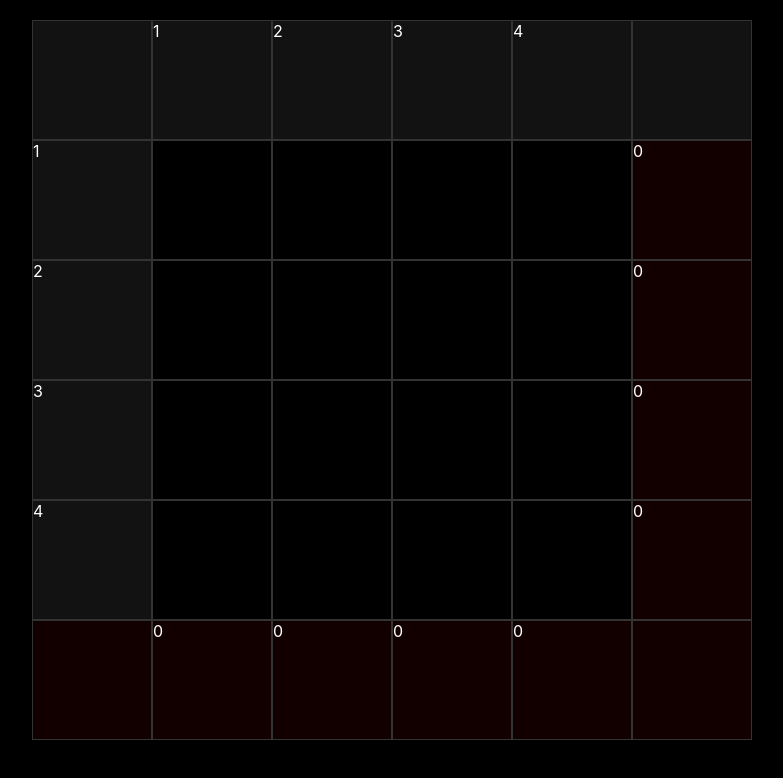
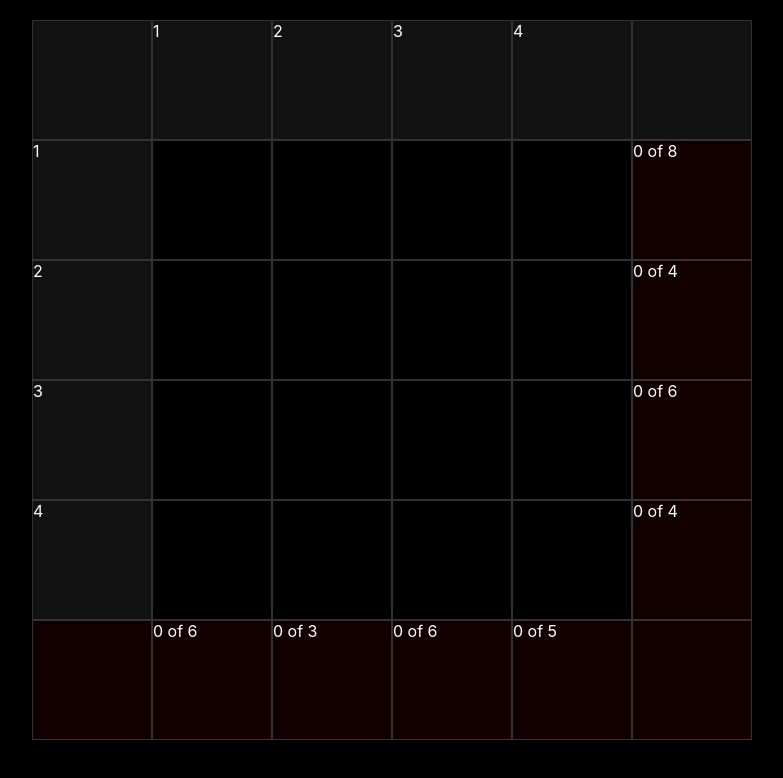
Before and after one commit to sblackstone/kakurasu, a React (Create React App) app: page / in a window 1280 px wide. Shown: the top 778 px of the page, without its empty margins (248-1031 px from the left). Built offline with nearby package versions, Linux system fonts and the light colour scheme.

Commit message:
kinda playable

```diff
--- a/src/Board.js
+++ b/src/Board.js
@@ -35,7 +35,10 @@ function HSquare(props) {
 function FSquare(props) {
   let content = "";
   if (props.i > 0 && (props.i < props.size+1)) {
-    content = props.viewState.colSums[props.i-1];
+    console.log(props);
+    const playerVal = props.viewState.colSums[props.i-1];
+    const targetVal = props.viewState.targetColSums[props.i-1];
+    content = `${playerVal} of ${targetVal}`;
   }
 
   return (
@@ -51,9 +54,12 @@ function RowStartSquare(props) {
 }
 
 function RowEndSquare(props) {
+  console.log("shit");
+  console.log(props.viewState);
 
-  const content = props.viewState.rowSums[props.row];
-
+  const playerVal = props.viewState.rowSums[props.row];
+  const targetVal = props.viewState.targetRowSums[props.row];
+  const content = `${playerVal} of ${targetVal}`;
 
   return (
     <div className={`square row-end-square square-${props.size}`}>{content}</div>
```
